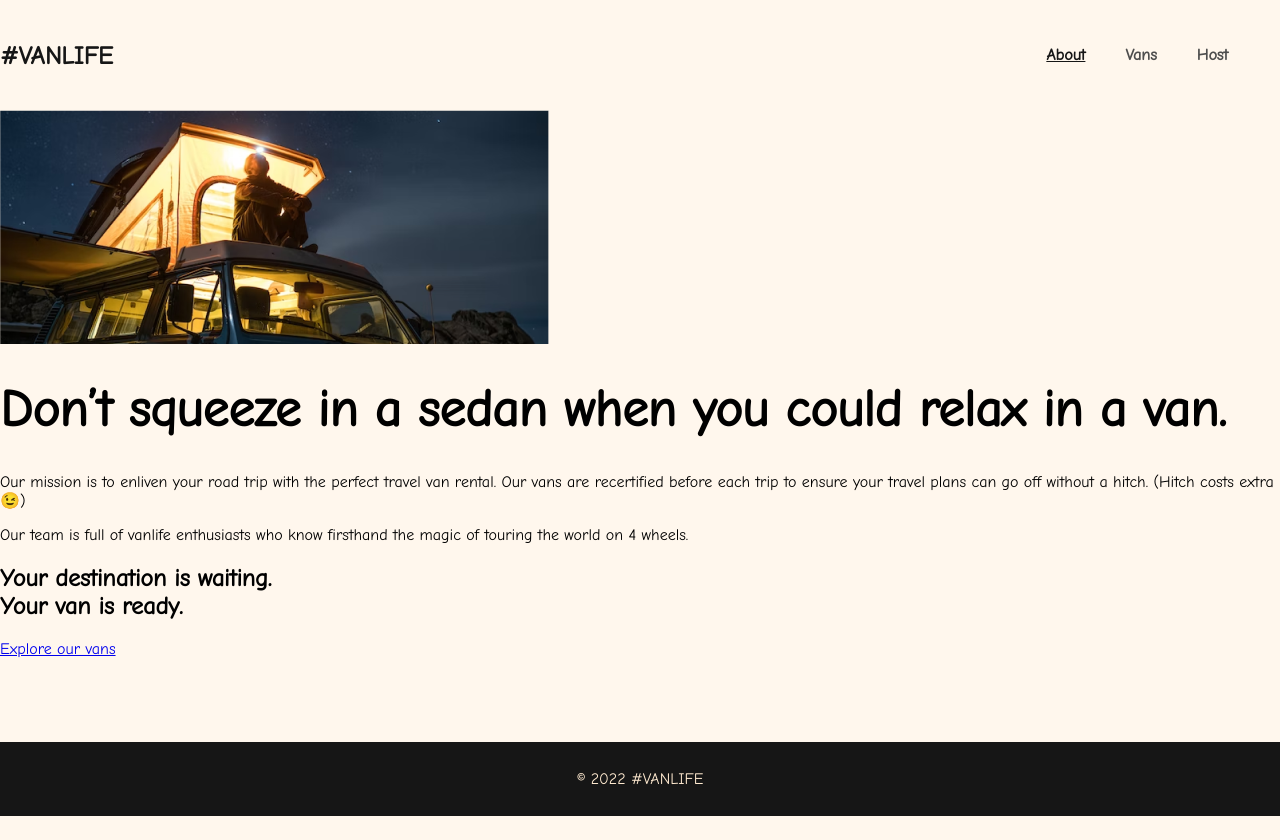
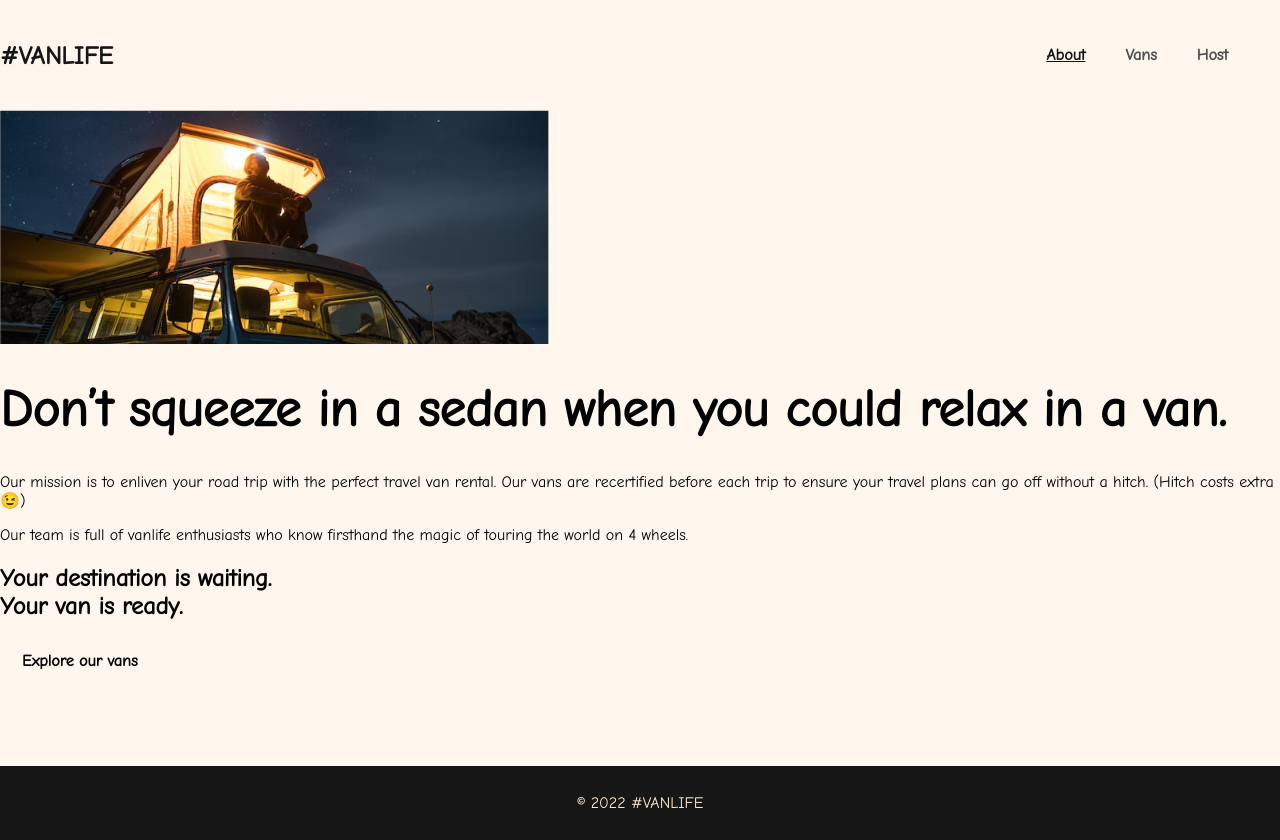
Before and after one commit to MujuniEli/routes-BP, a React (Vite) app: page /about in a window 1280 px wide. Before the commit the page ends 816 px from the top, so only its background shows below. Built offline with nearby package versions, Linux system fonts and the light colour scheme; what miragejs would draw is missing.

Commit message:
Added conditional rendering for filter button

```diff
--- a/src/index.css
+++ b/src/index.css
@@ -233,6 +233,35 @@ footer {
   margin-top: auto;
   font-weight: 500;
 }
+
+.link-button {
+  display: inline-block;
+  text-align: center;
+  text-decoration: none;
+  border: none;
+  padding: .75rem 1.375rem;
+  color: initial;
+  font-weight: 700;
+  border-radius: 5px;
+  cursor: pointer;
+  transition: transform .1s ease-in-out;
+}
+
+.back-button {
+  display: block;
+  color: black;
+  text-decoration: none;
+  margin-left: 26px;
+}
+
+.back-button span:hover {
+  text-decoration: underline;
+}
+
+.link-button:hover {
+  transform: translate(1px, 1px);
+}
+
 
 .van-list-container {
   padding-inline: 23px
--- a/src/pages/Host/HostVans.jsx
+++ b/src/pages/Host/HostVans.jsx
@@ -14,7 +14,7 @@ const HostVans = () => {
 
   const hostVanElements = hostVans.map((van) => (
         <Link
-            to={`/host/vans/${van.id}`}
+            to={van.id}
             key={van.id}
             className="host-van-card"
         >
--- a/src/pages/VanDetails.jsx
+++ b/src/pages/VanDetails.jsx
@@ -1,5 +1,5 @@
 import { useEffect, useState } from "react";
-import { useParams } from "react-router-dom"
+import { useParams, Link } from "react-router-dom"
 
 const VanDetails = () => {
     const params = useParams();
@@ -13,6 +13,9 @@ const VanDetails = () => {
 
   return (
             <div className="van-detail-container">
+                <Link to=".." classname="back-button" relative="path">
+                    &larr; <span>Back to all Vans</span>
+                </Link>
                 {van ? (
                     <div className="van-detail">
                         <img src={van.imageUrl} />
--- a/src/pages/Vans.jsx
+++ b/src/pages/Vans.jsx
@@ -78,10 +78,10 @@ const Vans = () => {
                 <div className="van-list-container">
                     <h1>Explore our van options</h1>
                     <div className="van-list-filter-buttons">
-                    <Link to="?type=simple" className="van-type simple">Simple</Link>
-                    <Link to="?type=luxury" className="van-type luxury">Luxury</Link>
-                    <Link to="?type=rugged" className="van-type rugged">Rugged</Link>
-                    <Link to="." className="van-type clear-filters">Clear filters</Link>
+                    <button onClick={() => setSearchParams({type:"simple"})} className={`van-type simple ${typeFilter === "simple" ? "selected" : ""}`}>Simple</button>
+                    <button onClick={() => setSearchParams({type:"luxury"})} className={`van-type luxury ${typeFilter === "luxury" ? "selected" : ""}`}>Luxury</button>
+                    <button onClick={() => setSearchParams({type:"rugged"})} className={`van-type rugged ${typeFilter === "rugged" ? "selected" : ""}`}>Rugged</button>
+                    {typeFilter !== null && <button onClick={() => setSearchParams({})} className="van-type clear-filters">Clear filters</button>}
                     </div>
                     <div className="van-list">
                         {vanElements }
```
